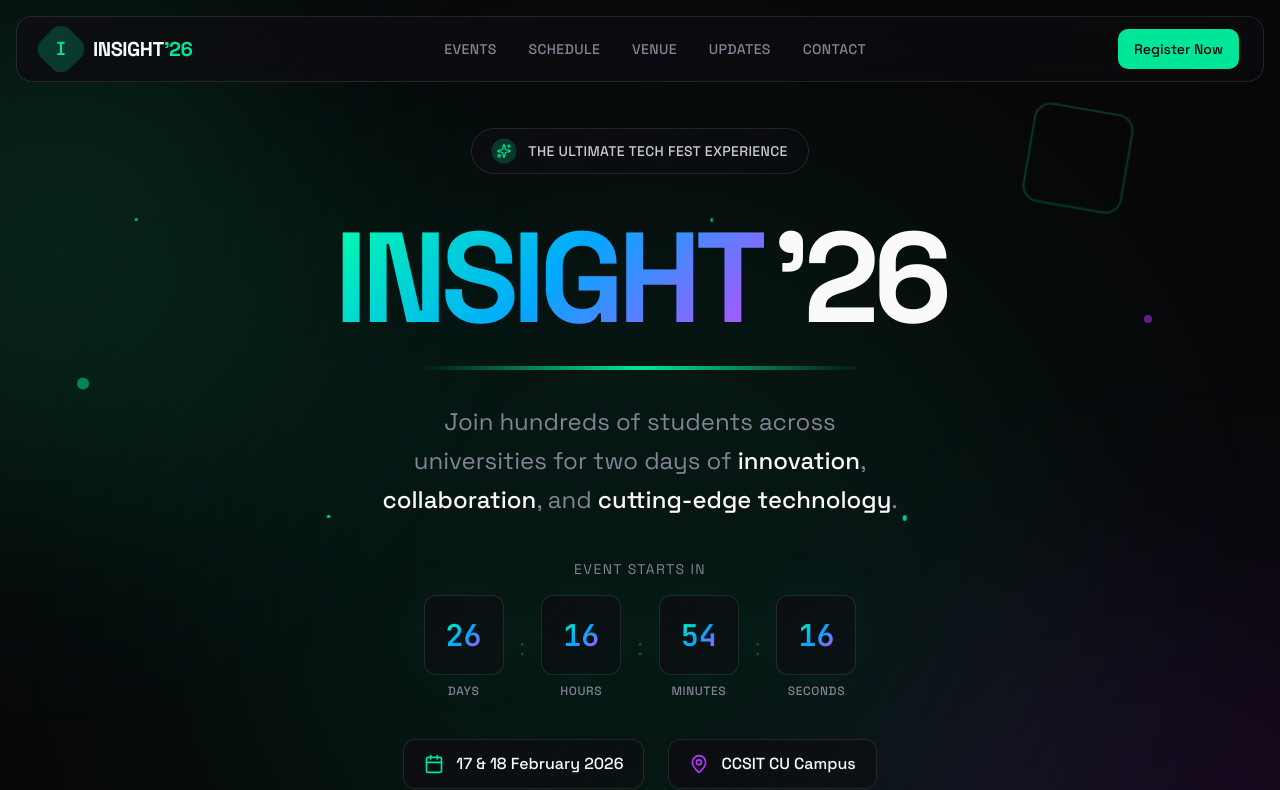
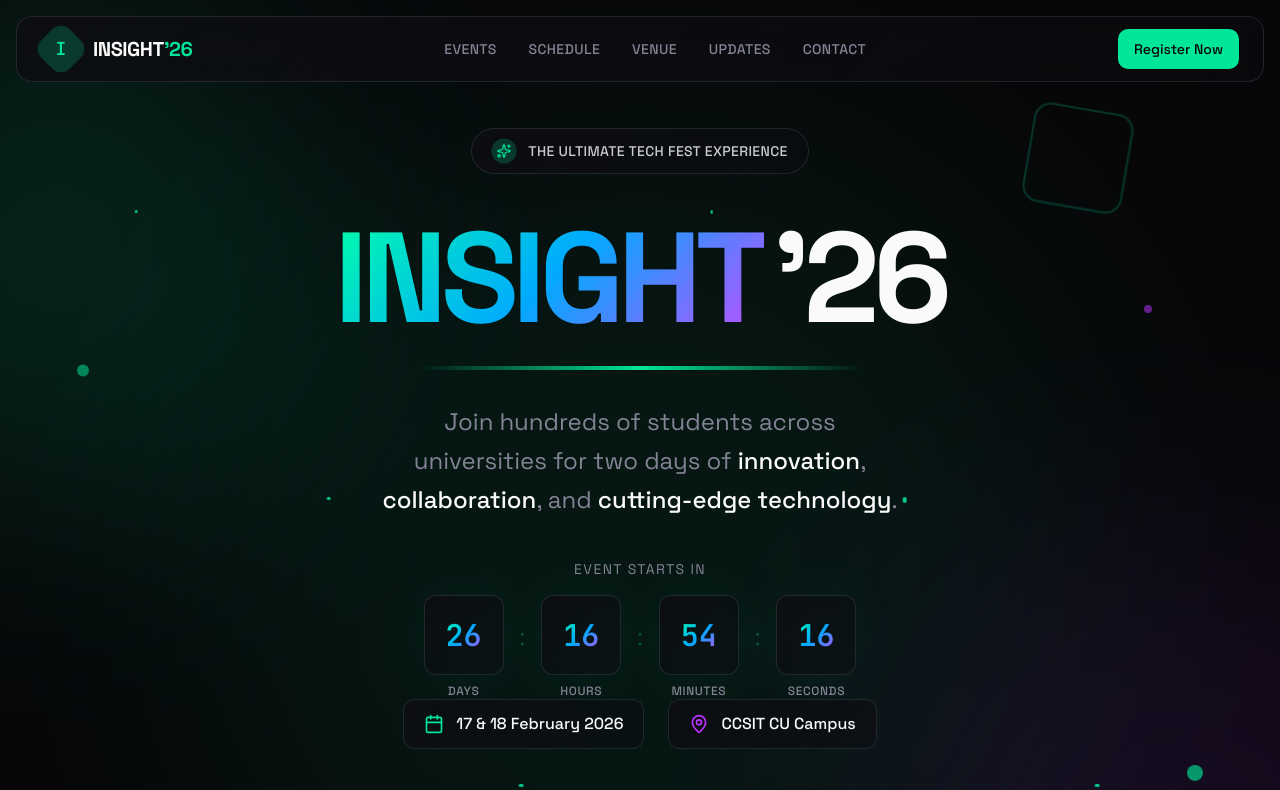
Before and after one commit to FarisPalayi/insight-26, a React (Vite) app: page / in a window 1280 px wide. Shown: the top 790 px of the page. Built offline with nearby package versions, Linux system fonts and the light colour scheme.

Commit message:
fix: countdown timer janky animation

```diff
--- a/src/components/features/CountdownTimer.tsx
+++ b/src/components/features/CountdownTimer.tsx
@@ -43,7 +43,7 @@ export const CountdownTimer = () => {
       initial={{ opacity: 0, y: 30 }}
       animate={{ opacity: 1, y: 0 }}
       transition={{ duration: 0.8, delay: 0.4 }}
-      className="mb-8 sm:mb-10"
+      className="mt-8 sm:mt-10"
     >
       <p className="text-xs sm:text-sm text-muted-foreground uppercase tracking-widest mb-4">
         Event starts in
@@ -59,15 +59,13 @@ export const CountdownTimer = () => {
           <div key={unit.label} className="flex items-center gap-2 sm:gap-4">
             <motion.div
               className="flex flex-col items-center"
-              whileHover={{ scale: 1.05 }}
-              transition={{ type: "spring", stiffness: 400 }}
             >
               <div className="relative">
                 <div className="w-14 h-14 sm:w-20 sm:h-20 rounded-xl glass-surface flex items-center justify-center overflow-hidden">
                   <motion.span
                     key={unit.value}
-                    initial={{ y: -20, opacity: 0 }}
-                    animate={{ y: 0, opacity: 1 }}
+                    initial={{ opacity: 0 }}
+                    animate={{ opacity: 1 }}
                     className="text-xl sm:text-3xl font-bold text-gradient font-mono"
                   >
                     {String(unit.value).padStart(2, '0')}
@@ -82,7 +80,7 @@ export const CountdownTimer = () => {
             </motion.div>
             {index < timeUnits.length - 1 && (
               <motion.span
-                className="text-xl sm:text-2xl text-primary/60 font-light hidden sm:block"
+                className="text-xl sm:text-2xl text-primary/60 font-light hidden sm:block mb-5"
                 animate={{ opacity: [1, 0.3, 1] }}
                 transition={{ duration: 1, repeat: Infinity }}
               >
```
